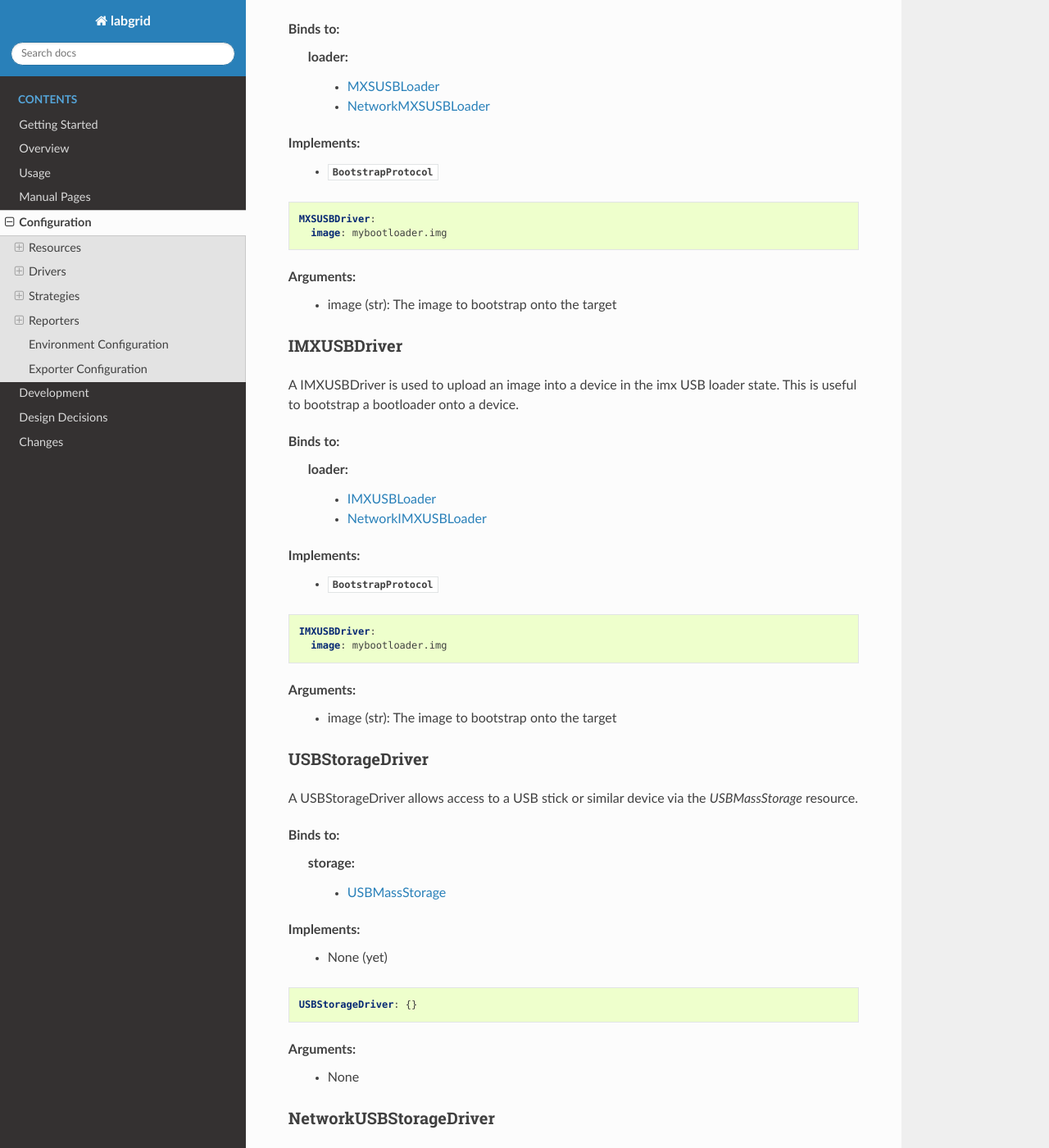
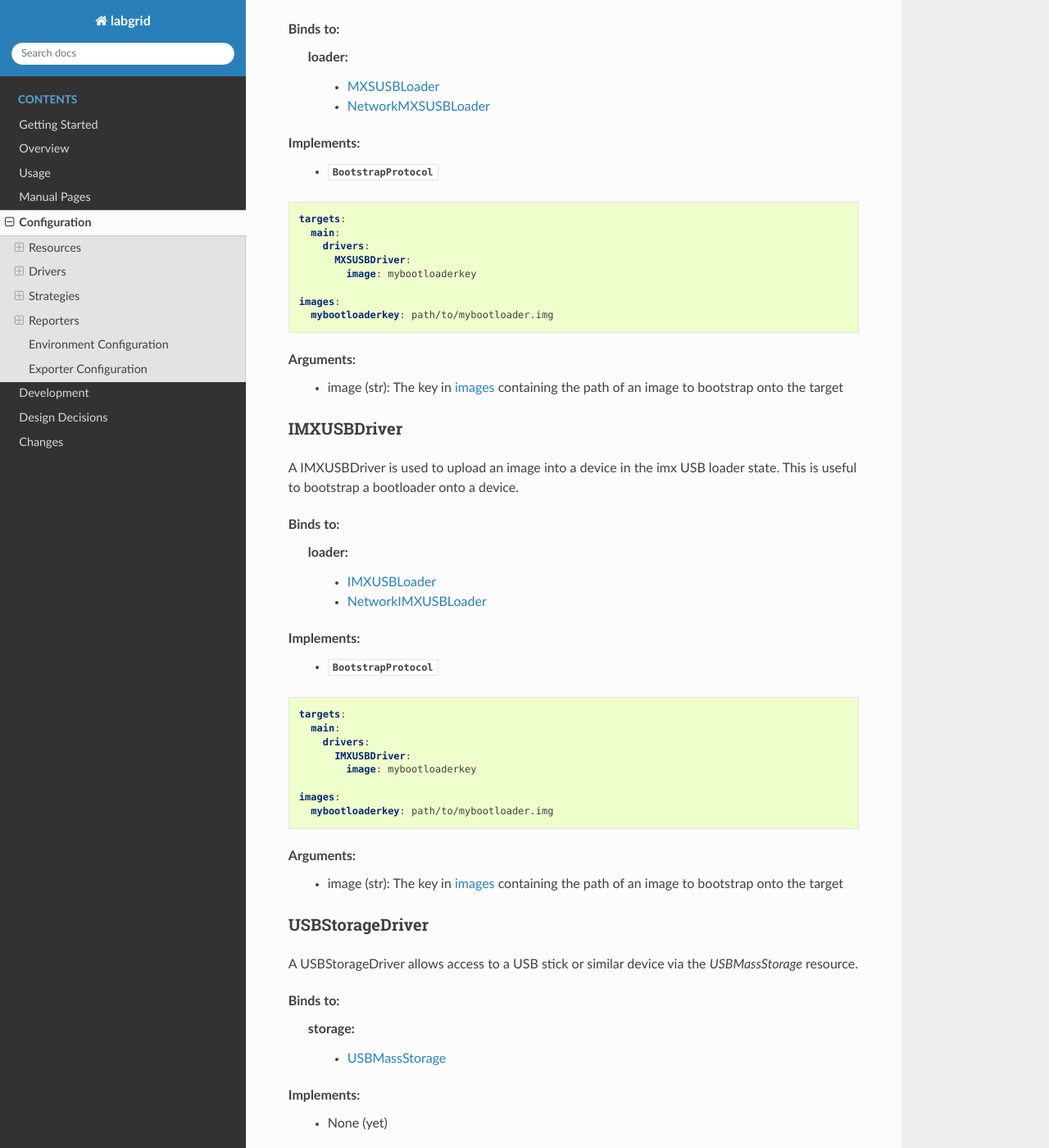
Before and after one commit to labgrid-project/labgrid, a Sphinx documentation site: the page built from doc/configuration.rst, in a window 1280 px wide and 1400 px high, scrolled down 23100 px. Shown: the whole window at 82% size. Built offline with Sphinx 7.4.7 and the Read the Docs theme 2.0.0, drawn with Linux system fonts in a browser that asks for light colours; pages that are not in the unit, such as notebooks, are missing from menus.

Commit message:
doc: IMXUSBDriver/MXSUSBDriver expects images key instead of image path
Specifying an image path directly leads to:

  KeyError: "no path configured for image '/path/to/bootloader.img'"

Clarify that in the documentation.

Signed-off-by: Bastian Stender <bst@pengutronix.de>

```diff
--- a/doc/configuration.rst
+++ b/doc/configuration.rst
@@ -1083,11 +1083,17 @@ Implements:
 
 .. code-block:: yaml
 
-   MXSUSBDriver:
-     image: mybootloader.img
-
-Arguments:
-  - image (str): The image to bootstrap onto the target
+   targets:
+     main:
+       drivers:
+         MXSUSBDriver:
+           image: mybootloaderkey
+
+   images:
+     mybootloaderkey: path/to/mybootloader.img
+
+Arguments:
+  - image (str): The key in :ref:`images <labgrid-device-config-images>` containing the path of an image to bootstrap onto the target
 
 IMXUSBDriver
 ~~~~~~~~~~~~
@@ -1104,12 +1110,17 @@ Implements:
 
 .. code-block:: yaml
 
-   IMXUSBDriver:
-     image: mybootloader.img
-
-
-Arguments:
-  - image (str): The image to bootstrap onto the target
+   targets:
+     main:
+       drivers:
+         IMXUSBDriver:
+           image: mybootloaderkey
+
+   images:
+     mybootloaderkey: path/to/mybootloader.img
+
+Arguments:
+  - image (str): The key in :ref:`images <labgrid-device-config-images>` containing the path of an image to bootstrap onto the target
 
 USBStorageDriver
 ~~~~~~~~~~~~~~~~
--- a/man/labgrid-device-config.rst
+++ b/man/labgrid-device-config.rst
@@ -60,6 +60,8 @@ OPTIONS KEYS
   takes as parameter the realm of the crossbar (coordinator) to connect to.
   Defaults to 'realm1'.
 
+.. _labgrid-device-config-images:
+
 IMAGES
 ------
 The ``images:`` top key provides paths to access preconfigured images to flash
```
